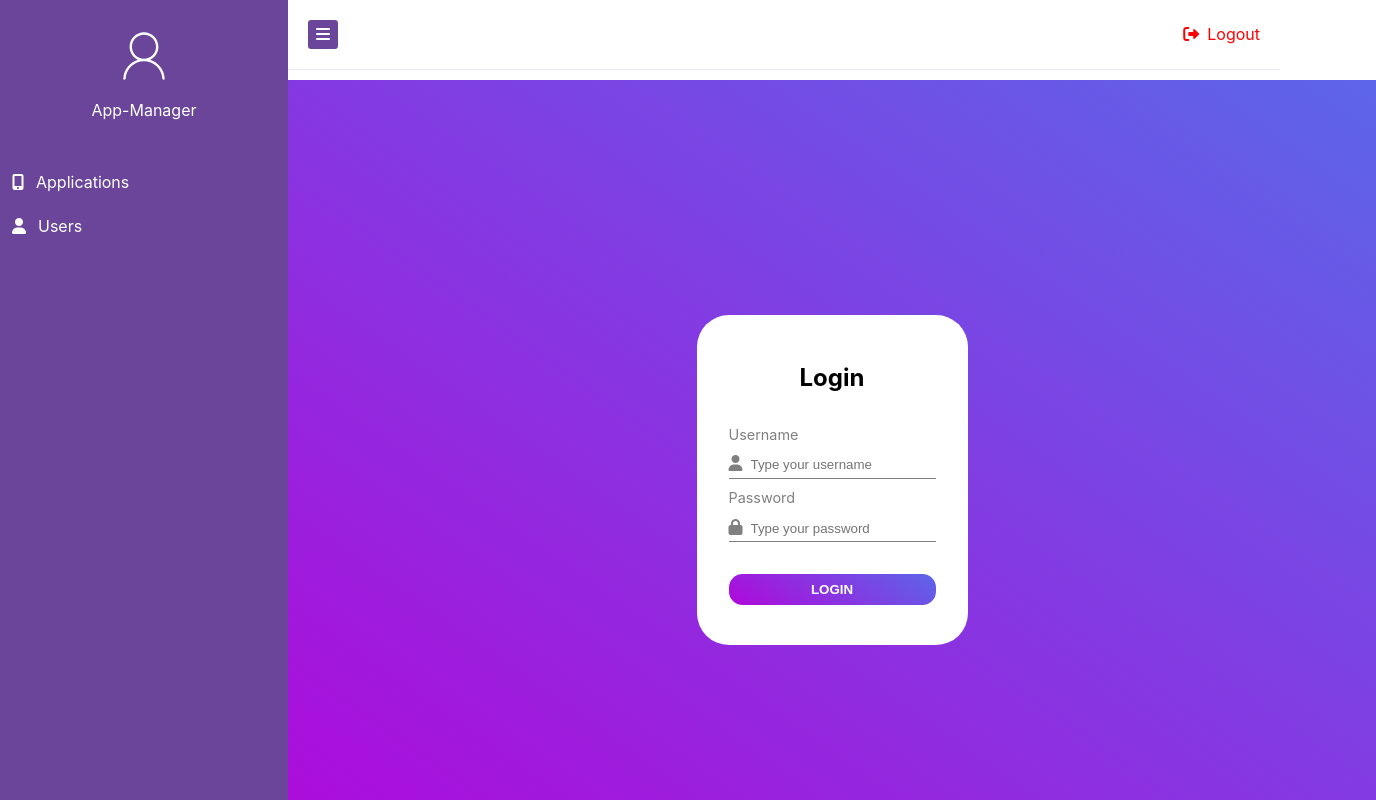
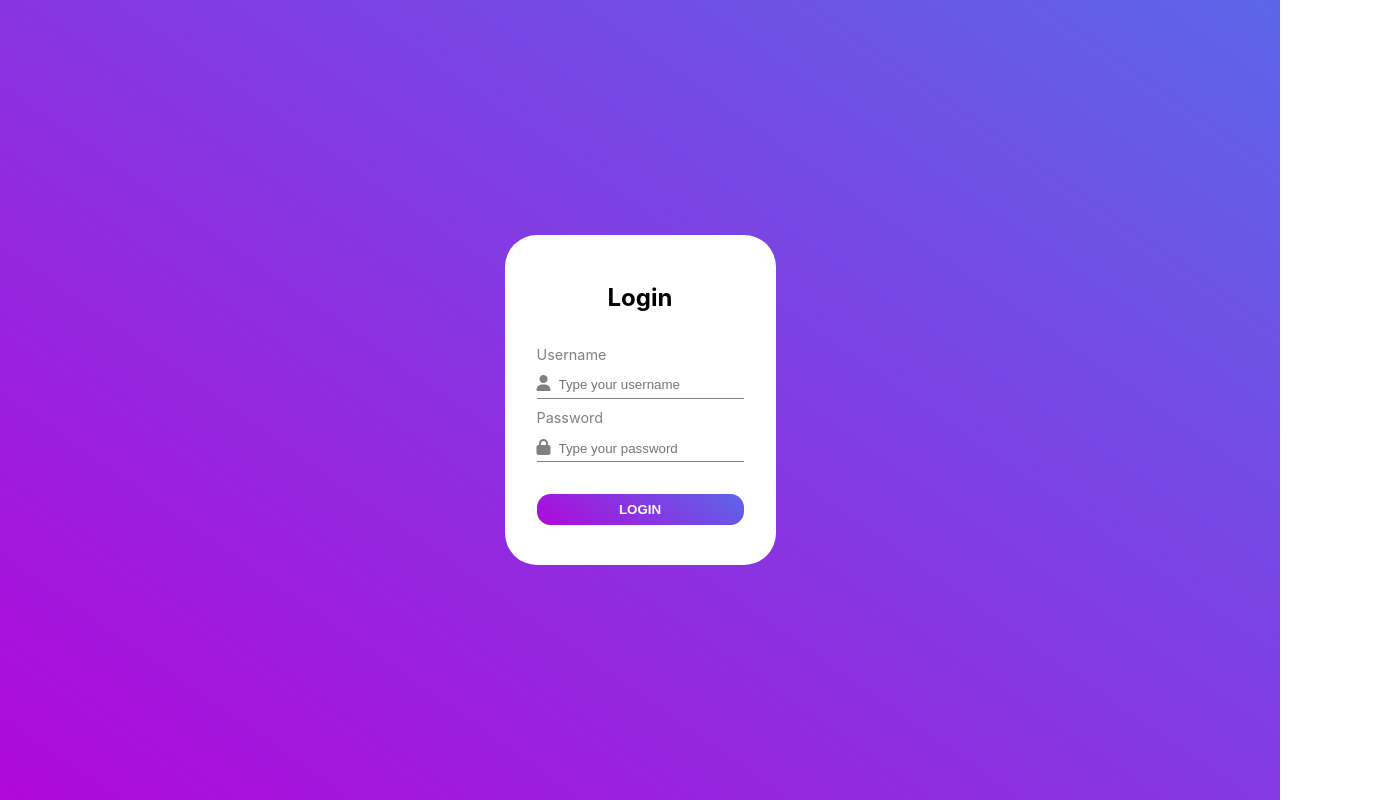
Before and after one commit to manavjasani/App-manager, a React (Create React App) app: page / in a window 1280 px wide. Shown: the top 800 px of the page, 1376 px wide, since content can reach past the window. Built offline with nearby package versions, Linux system fonts and the light colour scheme.

Commit message:
Fix login page flow and login api

```diff
--- a/src/App.js
+++ b/src/App.js
@@ -5,16 +5,32 @@ import UserListPage from "./modules/UserPage/UserListPage";
 import CreateUserPage from "./modules/UserPage/CreateUserPage";
 import EditUserPage from "./modules/UserPage/EditUserPage";
 import LoginPage from "./modules/LoginPage/LoginPage";
+import { useSelector } from "react-redux";
 
 function App() {
+  const userAuth = useSelector((state) => state.login.isUser);
+  console.log("userAuth", userAuth);
+
+  // if (!userAuth) {
+  //   return (
+  //     <Routes>
+  //       <Route path="/" element={<LoginPage />} />
+  //     </Routes>
+  //   );
+  // }
+
   return (
     <BrowserRouter>
       {/* <Route path="/" element={<LoginPage />} /> */}
-
+      {!userAuth && (
+        <Routes>
+          <Route path="/" element={<LoginPage />} />
+        </Routes>
+      )}
       <Connector />
       <div className="route_child">
         <Routes>
-          <Route path="/" element={<LoginPage />} />
+          {/* <Route path="/" element={<LoginPage />} /> */}
           <Route path="users" element={<UserListPage />} />
           <Route path="create-user" element={<CreateUserPage />} />
           <Route path="users/edit-user/:i" element={<EditUserPage />} />
--- a/src/modules/LoginPage/LoginPage.js
+++ b/src/modules/LoginPage/LoginPage.js
@@ -1,7 +1,34 @@
-import React from "react";
+import React, { useState } from "react";
+import { useDispatch, useSelector } from "react-redux";
+import { loginAction } from "../../store/slice/loginSlice";
 import "./LoginPage.css";
 
 const LoginPage = () => {
+  const dispatch = useDispatch();
+
+  const [userName, setUserName] = useState("");
+  const [password, setPassword] = useState("");
+
+  const userNameHandler = (e) => {
+    setUserName(e.target.value);
+  };
+
+  const passwordHandler = (e) => {
+    setPassword(e.target.value);
+  };
+
+  const loginHandler = (e) => {
+    e.preventDefault();
+
+    const data = {
+      email: userName,
+      password: password,
+      returnSecureToken: true,
+    };
+    console.log("data", data);
+    dispatch(loginAction(data));
+  };
+
   return (
     <div className="Login-form">
       <div className="Login-form-component">
@@ -15,6 +42,8 @@ const LoginPage = () => {
               id="username"
               type="text"
               placeholder="Type your username"
+              value={userName}
+              onChange={userNameHandler}
             />
           </div>
         </div>
@@ -27,10 +56,14 @@ const LoginPage = () => {
               id="password"
               type="text"
               placeholder="Type your password"
+              value={password}
+              onChange={passwordHandler}
             />
           </div>
         </div>
-        <button className="Login-btn">LOGIN</button>
+        <button className="Login-btn" onClick={loginHandler}>
+          LOGIN
+        </button>
       </div>
     </div>
   );
--- /dev/null
+++ b/src/store/slice/loginSlice.js
@@ -0,0 +1,46 @@
+import { createAsyncThunk, createSlice } from "@reduxjs/toolkit";
+import axios from "axios";
+
+export const loginAction = createAsyncThunk(
+  "loginAction",
+  async (data, thunkAPI) => {
+    try {
+      const response = await axios.post(
+        "https://identitytoolkit.googleapis.com/v1/accounts:signInWithPassword?key=AIzaSyAgyAy8iNEtI97kUsE05-JkzFPng1Zw3TE",
+        data
+      );
+      console.log("response", response);
+
+      return response.data;
+    } catch (err) {
+      console.log("err", err.response);
+      thunkAPI.rejectWithValue(err);
+    }
+  }
+);
+
+const authSlice = createSlice({
+  name: "authSlice",
+  initialState: {
+    isUser: false,
+    loader: false,
+    error: null,
+  },
+  reducers: {},
+  extraReducers: {
+    [loginAction.pending]: (state, action) => {
+      state.loader = true;
+    },
+    [loginAction.fulfilled]: (state, action) => {
+      state.loader = false;
+      state.isUser = true;
+    },
+    [loginAction.rejected]: (state, action) => {
+      state.isUser = false;
+      state.loader = false;
+      state.error = action.payload;
+    },
+  },
+});
+
+export default authSlice.reducer;
--- a/src/store/store.js
+++ b/src/store/store.js
@@ -1,9 +1,11 @@
 import { configureStore } from "@reduxjs/toolkit";
 import userSlice from "./slice/userSlice";
+import loginSlice from "./slice/loginSlice";
 
 const store = configureStore({
   reducer: {
     user: userSlice,
+    login: loginSlice,
   },
   devTools: true,
   middleware: (getDefaultMiddleware) =>
```
